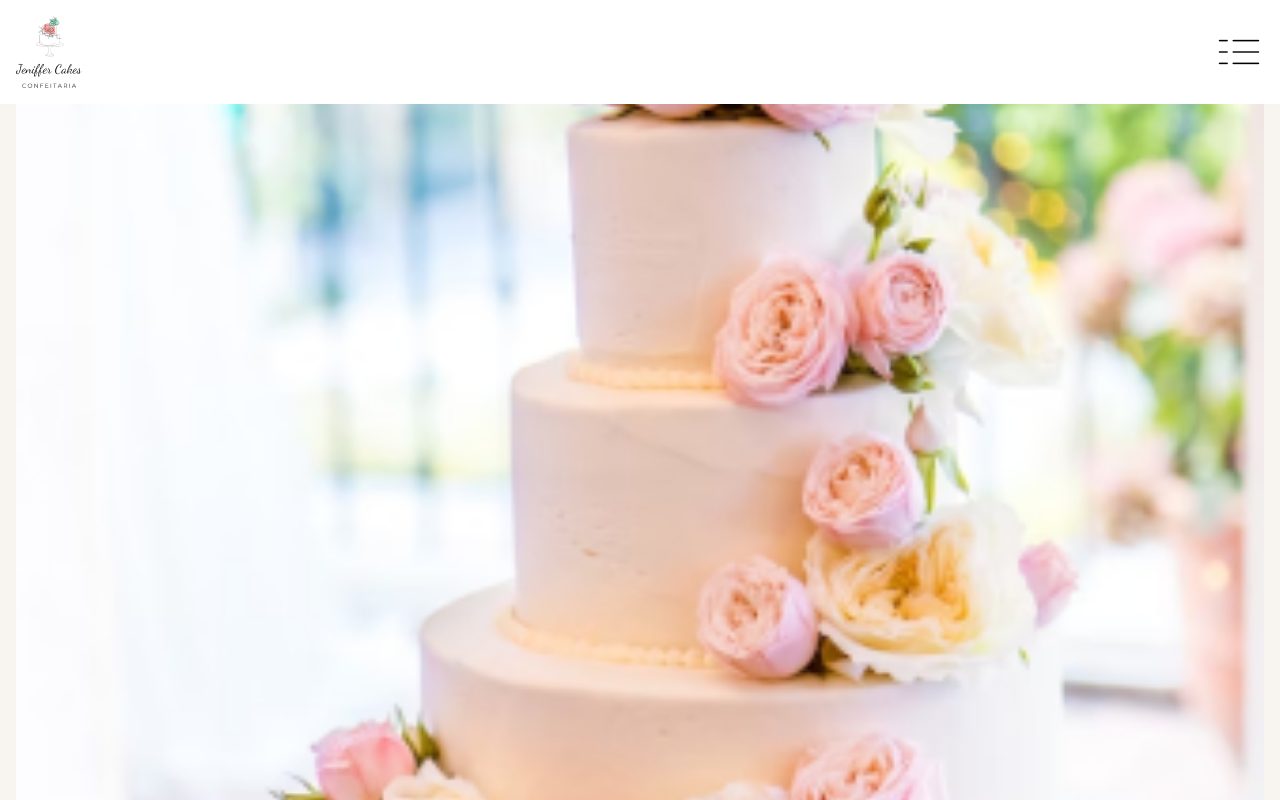
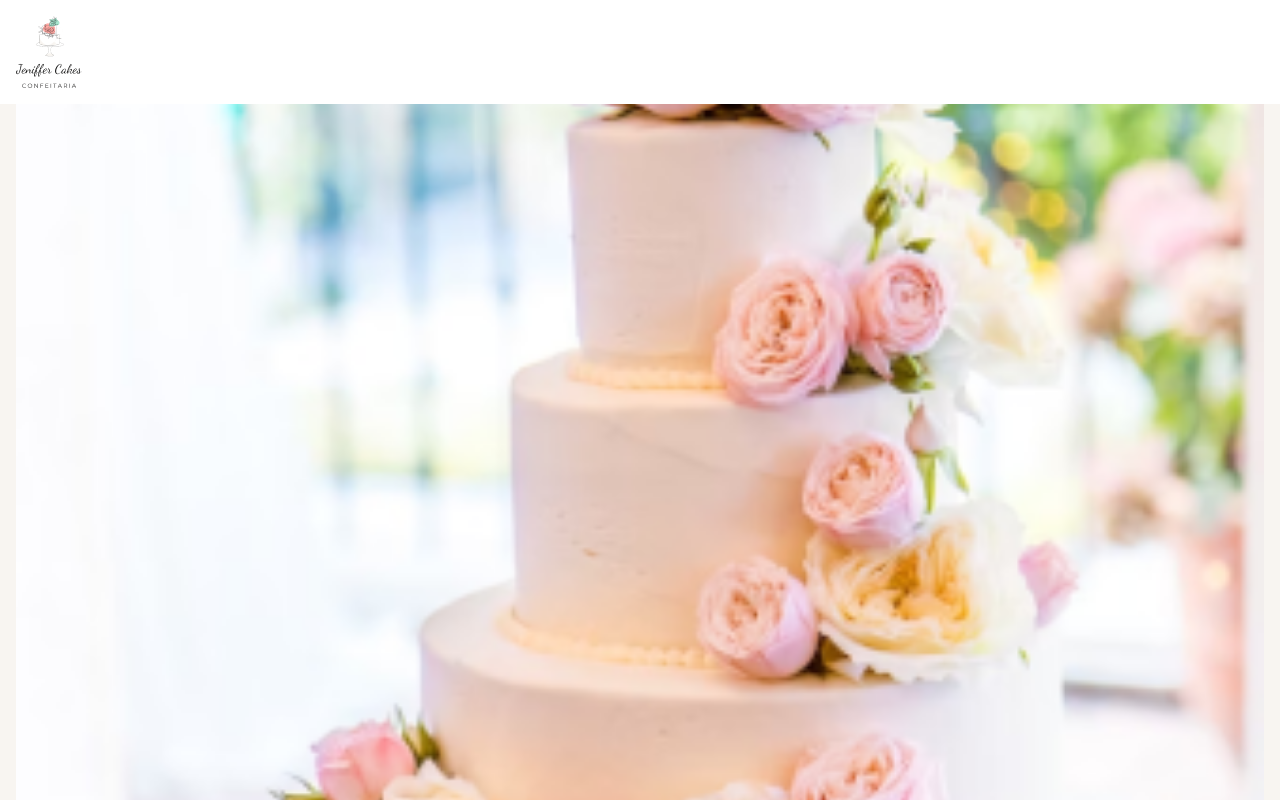
Before and after one commit to edukaki/JenifferCakes, a Next.js app: page / in a window 1280 px wide. Shown: the top 800 px of the page. Built offline with nearby package versions, Linux system fonts and the light colour scheme.

Commit message:
feat(navbar): replace menu image with icon

```diff
--- a/src/app/layout.jsx
+++ b/src/app/layout.jsx
@@ -8,6 +8,7 @@ export default function RootLayout({ children }) {
       <body>
         <Navbar />
         {children}
+        <script src="https://kit.fontawesome.com/9fec1c2b51.js" crossOrigin="anonymous"></script>
       </body>
     </html>
   );
--- a/src/components/Navbar/index.jsx
+++ b/src/components/Navbar/index.jsx
@@ -3,7 +3,7 @@ import Image from 'next/image';
 import Link from 'next/link';
 import { useState } from 'react';
 import logo from '../../assets/images/icons/Jennifer-logo.png';
-import hamburguer from '../../assets/images/icons/menu-hamburger.png';
+
 export default function Navbar() {
   const [menuHamburguer, setMenuHamburguer] = useState(false);
   return (
@@ -25,7 +25,7 @@ export default function Navbar() {
         </li>
       </ul>
       <button onClick={() => setMenuHamburguer(!menuHamburguer)}>
-        <Image src={hamburguer} alt="menu" />
+        <i className="fa-solid fa-bars"></i>
       </button>
     </nav>
   );
```
